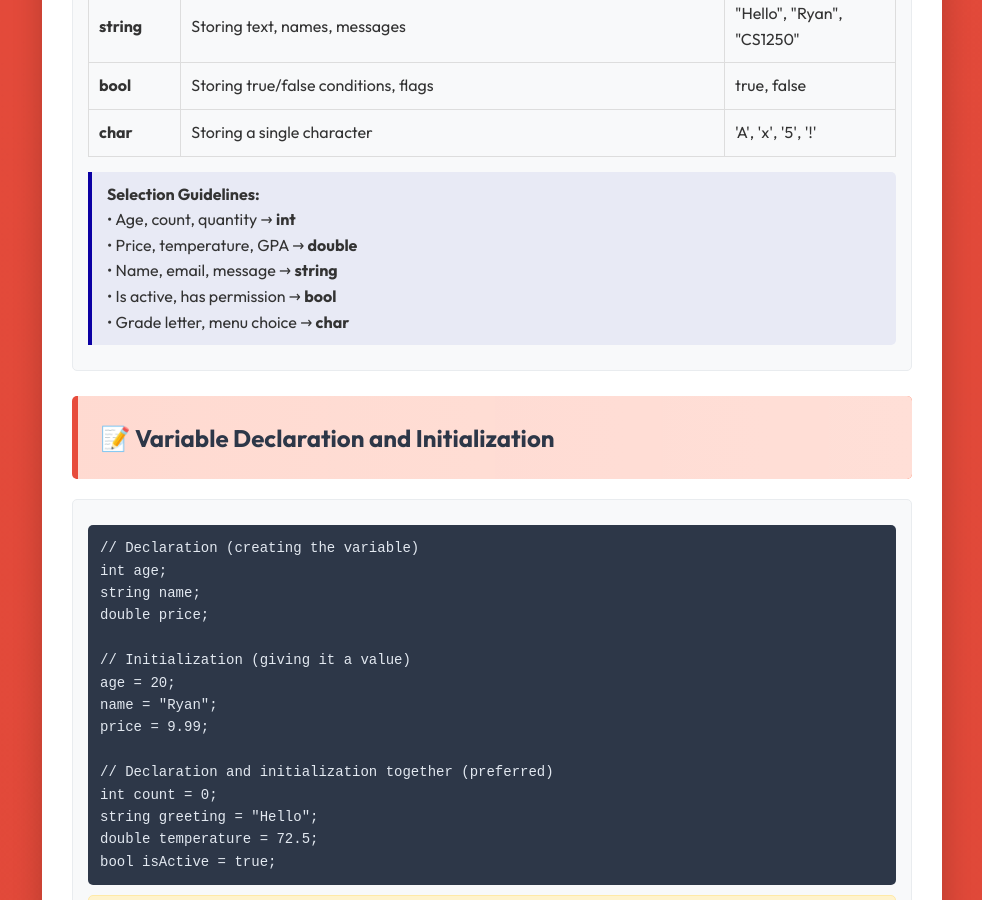
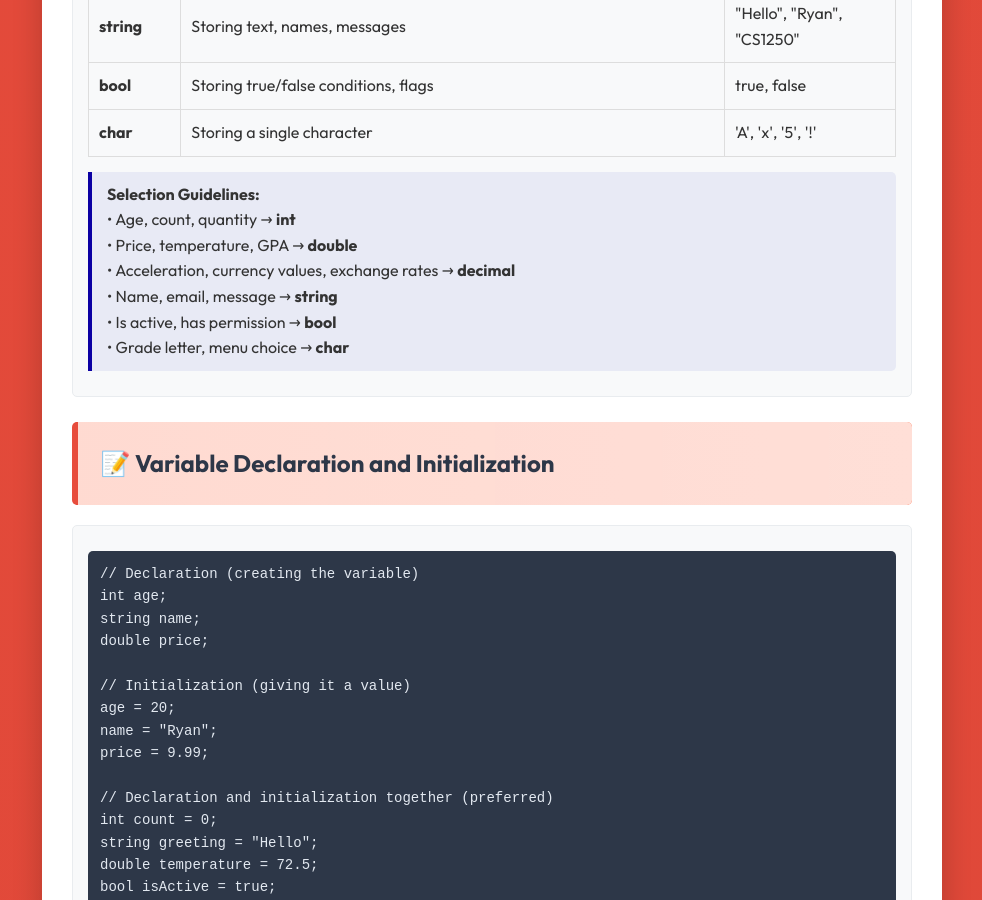
Before and after one commit to CSCI-1250/class_resources_public, a Jekyll site: the page study_guides/final_exam.html, which Jekyll copies as it is, in a window 1280 px wide and 900 px high, scrolled down 2386 px. Shown: the whole window, without its empty margins (148-1130 px from the left). Built offline with Jekyll 4.4.1, drawn with Linux system fonts in a browser that asks for light colours.

Commit message:
Add decimal example

```diff
--- a/study_guides/final_exam.html
+++ b/study_guides/final_exam.html
@@ -375,6 +375,7 @@
                 <strong>Selection Guidelines:</strong><br>
                 • Age, count, quantity → <strong>int</strong><br>
                 • Price, temperature, GPA → <strong>double</strong><br>
+                • Acceleration, currency values, exchange rates → <strong>decimal</strong><br>
                 • Name, email, message → <strong>string</strong><br>
                 • Is active, has permission → <strong>bool</strong><br>
                 • Grade letter, menu choice → <strong>char</strong>
```
